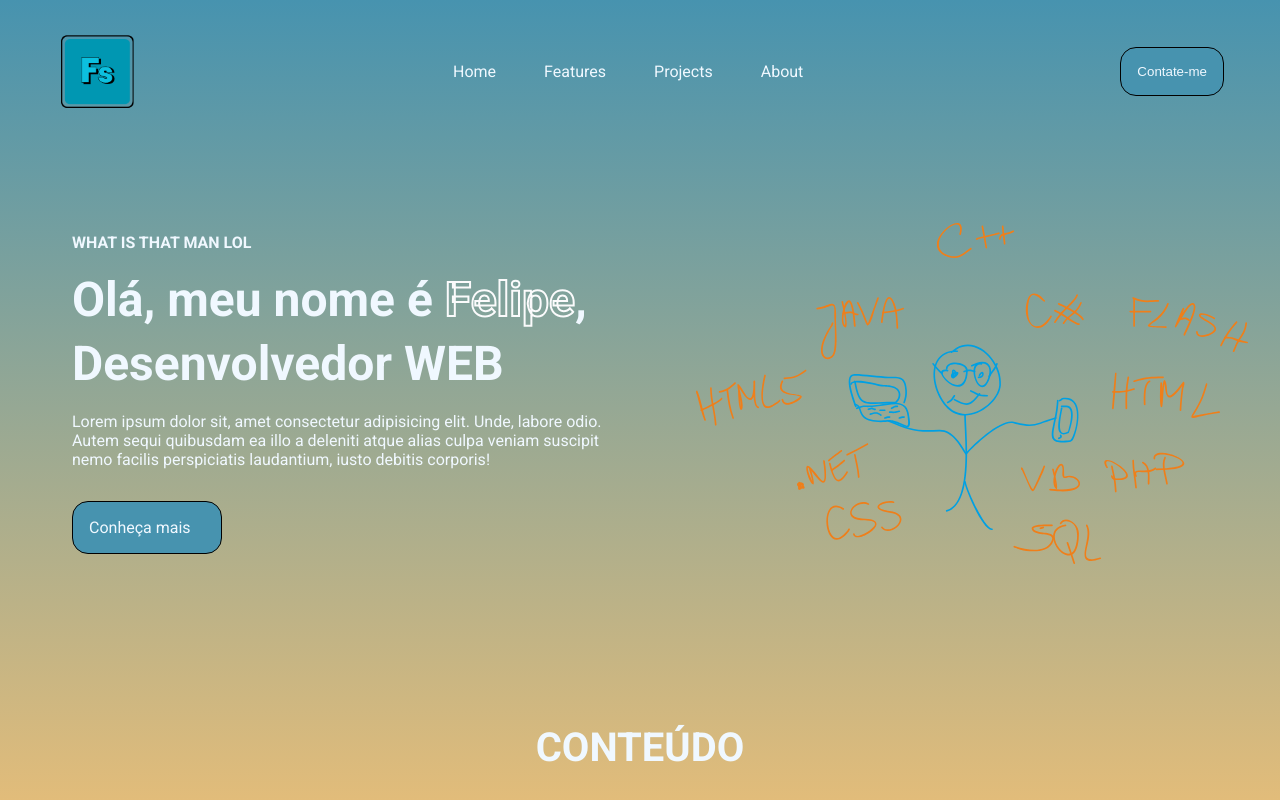
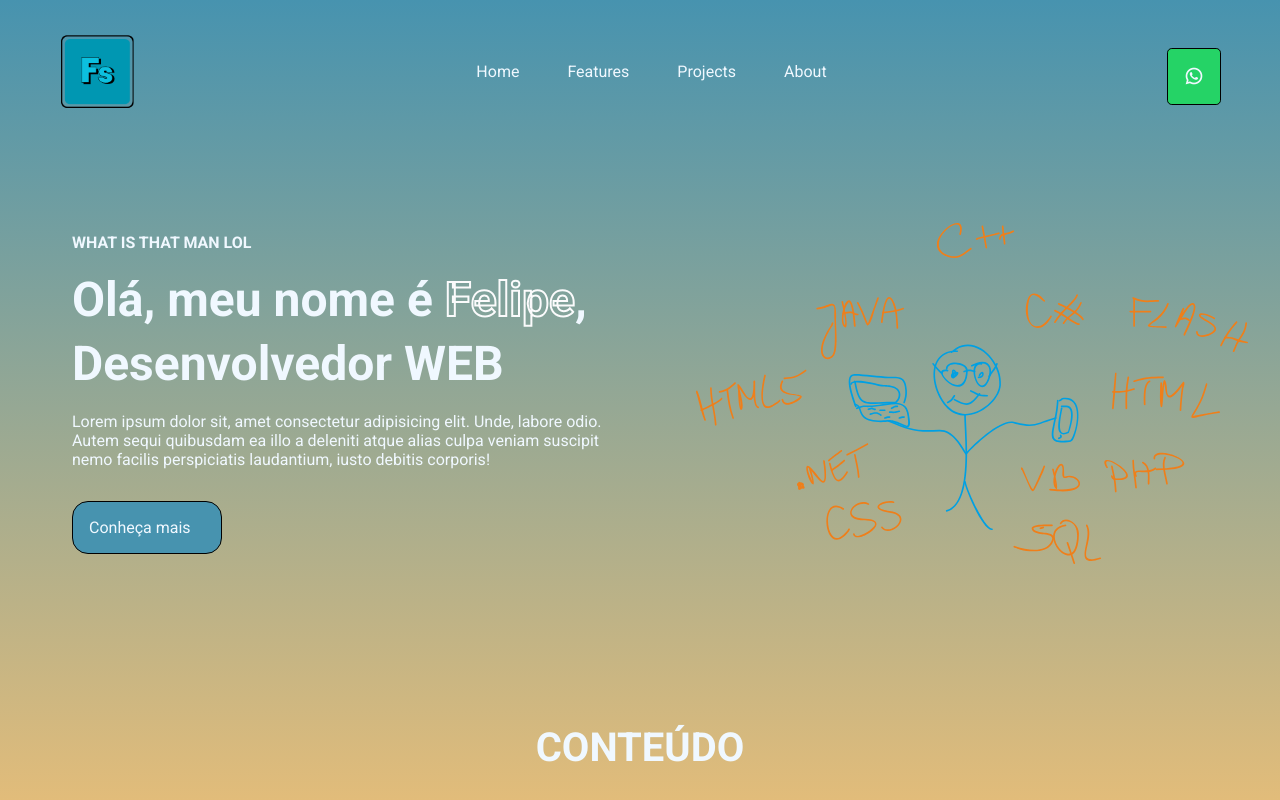
Before and after one commit to felipetshop/Resume, a plain HTML site: page index.html in a window 1280 px wide. Shown: the top 800 px of the page. Drawn offline with nearby package versions, Linux system fonts and the light colour scheme.

Commit message:
Landing page
almost

```diff
--- a/index.html
+++ b/index.html
@@ -25,7 +25,7 @@
             <li class="link"><a href="#">Projects</a></li>
             <li class="link"><a href="#">About</a></li>
         </ul>
-        <button class="btn">Contate-me</button>
+        <button type="button" class="btn"><i class="ri-whatsapp-line"></i></button>
     </nav>
 
     <header class="container">
--- a/style.css
+++ b/style.css
@@ -71,12 +71,15 @@ nav{
 
 .btn{
     padding: 1rem;
-    border-radius: 1rem;
-    background: rgb(71, 147, 175);
+    border-radius: 0.3rem;
+    background: rgb(37,211,102);
     color: aliceblue;
     cursor: pointer;
     transition: all 0.3s ease;
     border: solid 1.5px black;
+    font-size: 20px;
+    margin-top: 10px;
+    margin-right: 3px;
 }
 
 .btn:hover{
@@ -283,10 +286,6 @@ section .stitle{
         margin-top: 1.2rem;
     }
 
-    .nav-links a{
-        text-decoration: underline rgb(139, 50, 44);
-    }
-
     .btn1 {
         margin: 0 auto;
     }
@@ -318,7 +317,8 @@ section .stitle{
         grid-template-columns: 1fr;
     }
 
-    .btn, .btn1, .btn3 {
+
+    .btn1, .btn3 {
         padding: 0.5rem;
         font-size: 0.9rem;
     }
```
